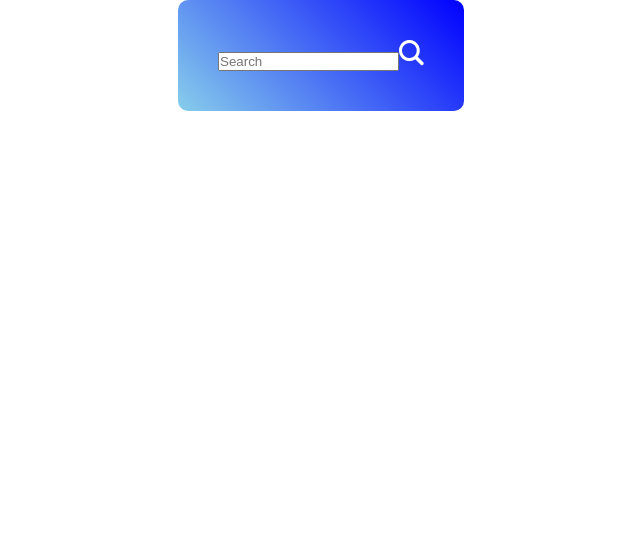
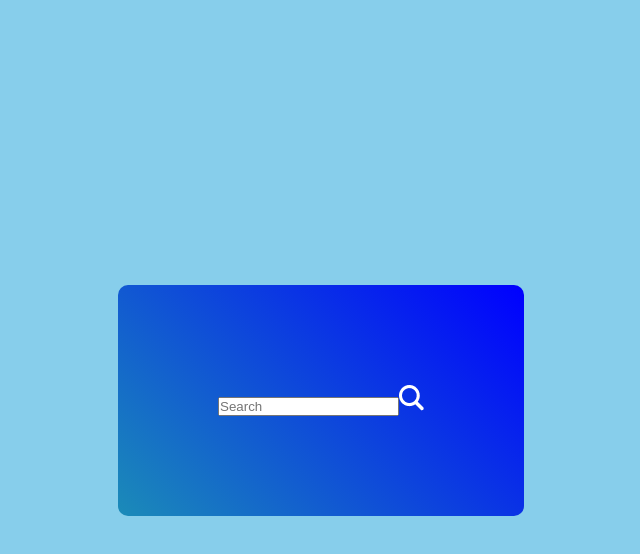
Before and after one commit to oldirtychi/SBA-320-React-Web-App, a React (Vite) app in the folder weather-app/: page / in a window 1280 px wide. Shown: the top 554 px of the page, without its empty margins (319-959 px from the left). Built offline with nearby package versions, Linux system fonts and the light colour scheme; a web font is replaced by a local one.

Commit message:
fixed backgroun and weather box

```diff
--- a/weather-app/src/App.jsx
+++ b/weather-app/src/App.jsx
@@ -3,7 +3,7 @@ import Weather from './components/Weather'
 
 const App = () => {
   return (
-    <div classname='app'>
+    <div className='app'>
       <Weather/>
     </div>
   )
--- a/weather-app/src/components/Weather.css
+++ b/weather-app/src/components/Weather.css
@@ -1,8 +1,8 @@
 .weather{
     place-self: center;
-    padding: 40px;
+    padding: 100px;
     border-radius: 10px;
-    background-image: linear-gradient(45deg, skyblue, blue);
+    background-image: linear-gradient(45deg, rgb(27, 139, 184), blue);
     display: flex;
     flex-direction: column;
     align-items: center;
```
